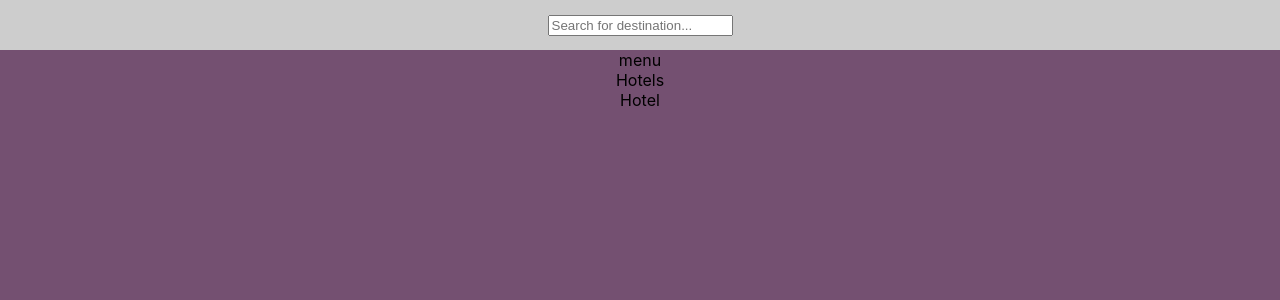
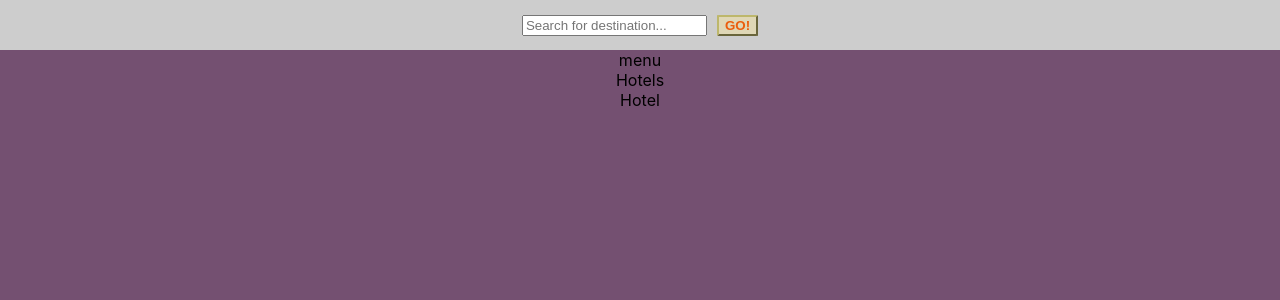
Before and after one commit to maciejmar/accommodation, a React (Create React App) app: page / in a window 1280 px wide. Shown: the top 300 px of the page. Built offline with nearby package versions, Linux system fonts and the light colour scheme.

Commit message:
adding styles to input

```diff
--- a/src/components/Header/Header.js
+++ b/src/components/Header/Header.js
@@ -1,11 +1,12 @@
 import React from 'react';
+import SearchBar from './SearchBar/SearchBar';
 import styles from "./Header.module.css";
 
 
 function Header() {
  return (
      <div className={styles.header}>
-         <input type="text" placeholder="Search for destination..." />
+         <SearchBar/>
     </div>
  )
 }
--- a/src/components/Header/Header.module.css
+++ b/src/components/Header/Header.module.css
@@ -9,3 +9,15 @@
 body {
     background-color: #745071
   }
+
+button {
+    width: calc(100% -20px);
+    background-color: rgb(223, 215, 182);
+    color:rgb(235, 93, 12);
+    border-radius:5%;
+    border-color:darkkhaki;
+    margin-left: 10px;
+    font-family: fantasy;
+    font-weight: bold;
+
+}
--- /dev/null
+++ b/src/components/Header/SearchBar/SearchBar.js
@@ -0,0 +1,20 @@
+import React from 'react';
+function SearchBar () {
+    return(
+   <div>
+     <input style={
+       {
+        color: 'blue',
+        fontFamily: 'fantasy'
+
+       }
+
+     }
+     type="text" placeholder="Search for destination..." />
+     <button>GO!</button>
+    </div>
+
+   )
+}
+
+export default SearchBar;
```
